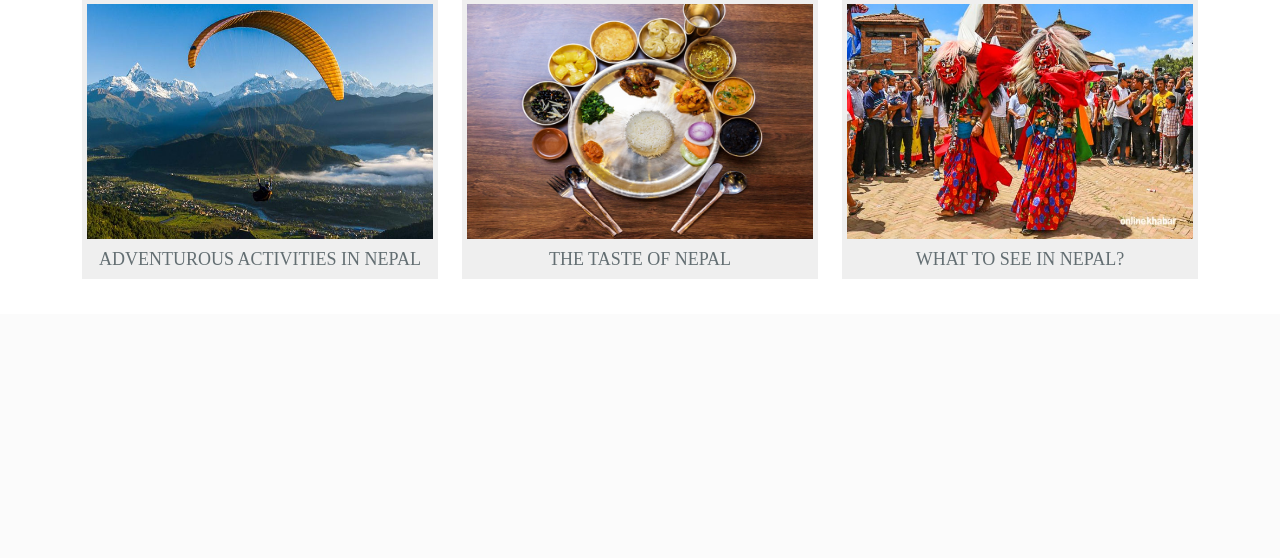
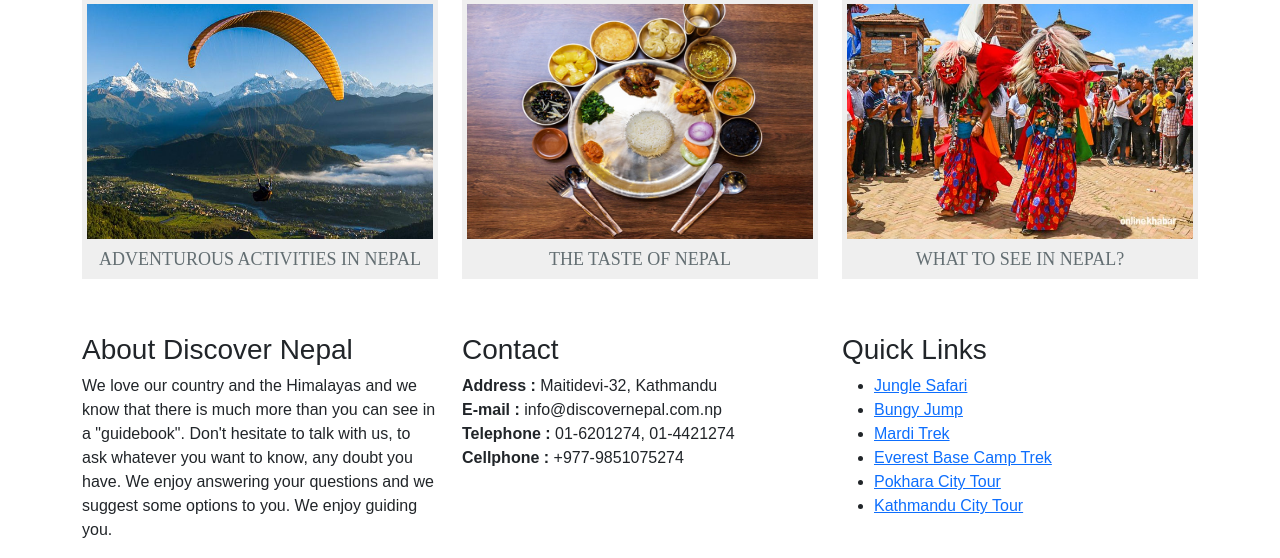
Before and after one commit to VascoRR001/ITProject, a PHP site: page / in a window 1280 px wide. Shown: the part 1923-2481 px from the top of the page. Before the commit the page ends 2188 px from the top, so only its background shows below. Run offline with PHP 8.4, Linux system fonts and the light colour scheme; some libraries are stand-ins or nearby versions.

Commit message:
added footer section

```diff
--- a/index.php
+++ b/index.php
@@ -155,7 +155,38 @@
     </div>
   </div>
 
-
+  <!--Footer-->
+  <div id="footer">
+    <div class="container">
+      <div class="row services">
+        <div class="col-xs-12 col-md-4 item section-footer">
+          <h3>About Discover Nepal</h3>
+          <p>We love our country and the Himalayas and we know that there is much more than you can see in a "guidebook". Don't hesitate to talk with us, to ask whatever you want to know, any doubt you have. We enjoy answering your questions and we suggest some options to you. We enjoy guiding you.</p>
+        </div>
+        <div class="col-xs-12 col-md-4 item section-footer">
+          <h3>Contact</h3>
+          <div class="subfooter1">
+            <b>Address :</b> Maitidevi-32, Kathmandu</br>
+            <b>E-mail :</b> info@discovernepal.com.np</br>
+            <b>Telephone :</b> 01-6201274, 01-4421274</br>
+            <b>Cellphone : </b>+977-9851075274</br>
+          </div>
+        </div>
+        <div class="col-xs-12 col-md-4 item section-footer">
+          <h3>Quick Links</h3>
+          <ul>
+            <li><a href="#Using_Lists_for_Menus">Jungle Safari</a></li>
+            <li><a href="#Using_Lists_for_Menus">Bungy Jump</a></li>
+            <li><a href="#Using_Lists_for_Menus">Mardi Trek</a></li>
+            <li><a href="#Using_Lists_for_Menus">Everest Base Camp Trek</a></li>
+            <li><a href="#Using_Lists_for_Menus">Pokhara City Tour</a></li>
+            <li><a href="#Using_Lists_for_Menus">Kathmandu City Tour</a></li>
+          </ul>
+        </div>
+      </div>
+    </div>
+  </div>
+  <!--Footer Section Ends here-->
   <script src="https://cdn.jsdelivr.net/npm/@popperjs/core@2.6.0/dist/umd/popper.min.js"
     integrity="sha384-KsvD1yqQ1/1+IA7gi3P0tyJcT3vR+NdBTt13hSJ2lnve8agRGXTTyNaBYmCR/Nwi"
     crossorigin="anonymous"></script>
@@ -164,5 +195,4 @@
     crossorigin="anonymous"></script>
 
 </body>
-
 </html>
```
